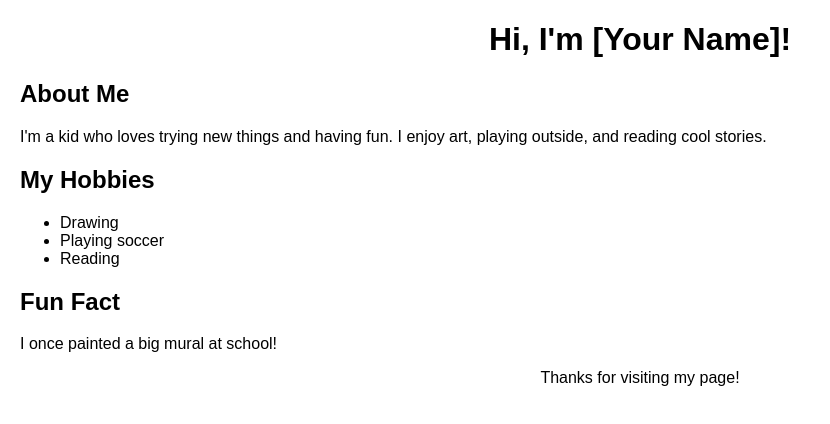
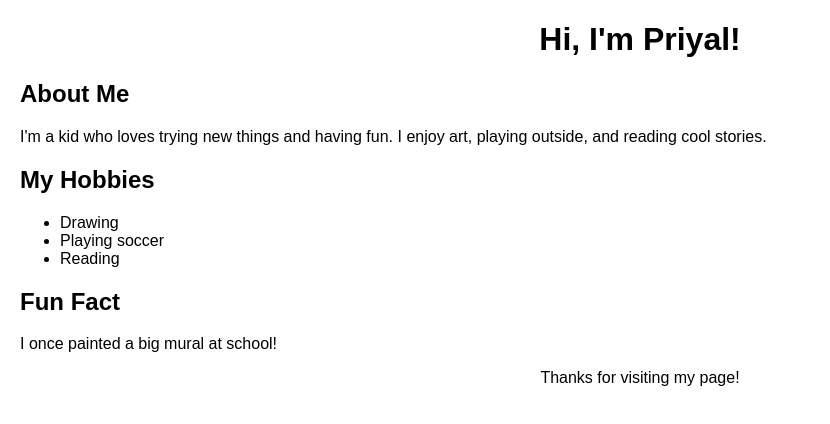
Before and after one commit to priyalg71/introduction-website, a plain HTML site: page index.html in a window 1280 px wide. Shown: the whole page, without its empty margins (0-830 px from the left). Drawn offline with Linux system fonts and the light colour scheme.

Commit message:
Update index.html

```diff
--- a/index.html
+++ b/index.html
@@ -16,7 +16,7 @@
   </head>
   <body>
     <header>
-      <h1>Hi, I'm [Your Name]!</h1>
+      <h1>Hi, I'm Priyal!</h1>
     </header>
 
     <section>
```
